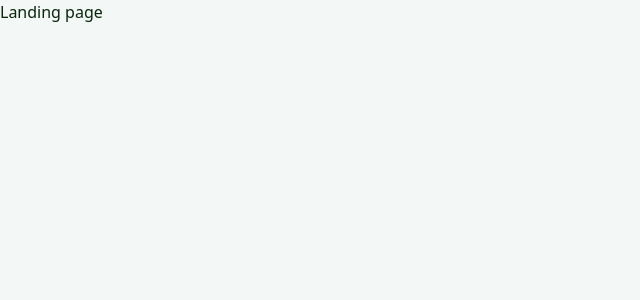
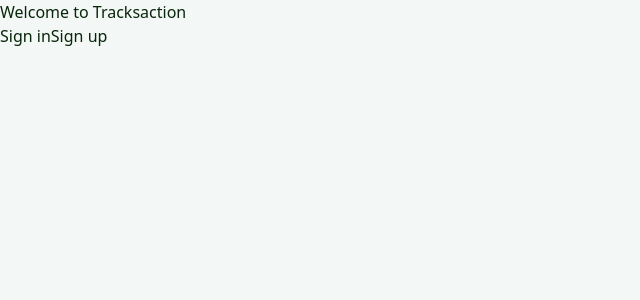
Before and after one commit to itsmefminsaf/tracksaction, a Next.js app: page / in a window 1280 px wide. Shown: the top 300 px of the page, without its empty margins (0-640 px from the left). Built offline with nearby package versions, Linux system fonts and the light colour scheme; no server answers.

Commit message:
chore: separated landingPage and dashboard to different components. Dashboard accepts uid.

```diff
--- a/src/app/layout.tsx
+++ b/src/app/layout.tsx
@@ -8,7 +8,9 @@
     "Tracksaction is a web based finance management tool that allow you to keep track on your transaction with others.",
 };
 
-const RootLayout = ({ children }: Readonly<{ children: React.ReactNode }>) => {
+const RootLayout = async ({
+  children,
+}: Readonly<{ children: React.ReactNode }>) => {
   return (
     <html lang="en">
       <body>{children}</body>
--- a/src/app/page.tsx
+++ b/src/app/page.tsx
@@ -1,13 +1,10 @@
 import getSession from "@/actions/getSession";
+import Dashboard from "@/components/Dashboard";
+import LandingPage from "@/components/LandingPage";
 
 const Page = async () => {
   const uid = await getSession();
-
-  if (uid) {
-    return <h1>{uid}</h1>;
-  }
-
-  return <h1>Landing page</h1>;
+  return <>{uid ? <Dashboard uid={uid} /> : <LandingPage />}</>;
 };
 
 export default Page;
--- /dev/null
+++ b/src/components/Dashboard.tsx
@@ -0,0 +1,5 @@
+const Dashboard = ({ uid }: { uid: string }) => {
+  return <div>{uid}</div>;
+};
+
+export default Dashboard;
--- /dev/null
+++ b/src/components/LandingPage.tsx
@@ -0,0 +1,13 @@
+import Link from "next/link";
+
+const LandingPage = () => {
+  return (
+    <>
+      <h1>Welcome to Tracksaction</h1>
+      <Link href={"/sign-in"}>Sign in</Link>
+      <Link href={"/sign-up"}>Sign up</Link>
+    </>
+  );
+};
+
+export default LandingPage;
```
